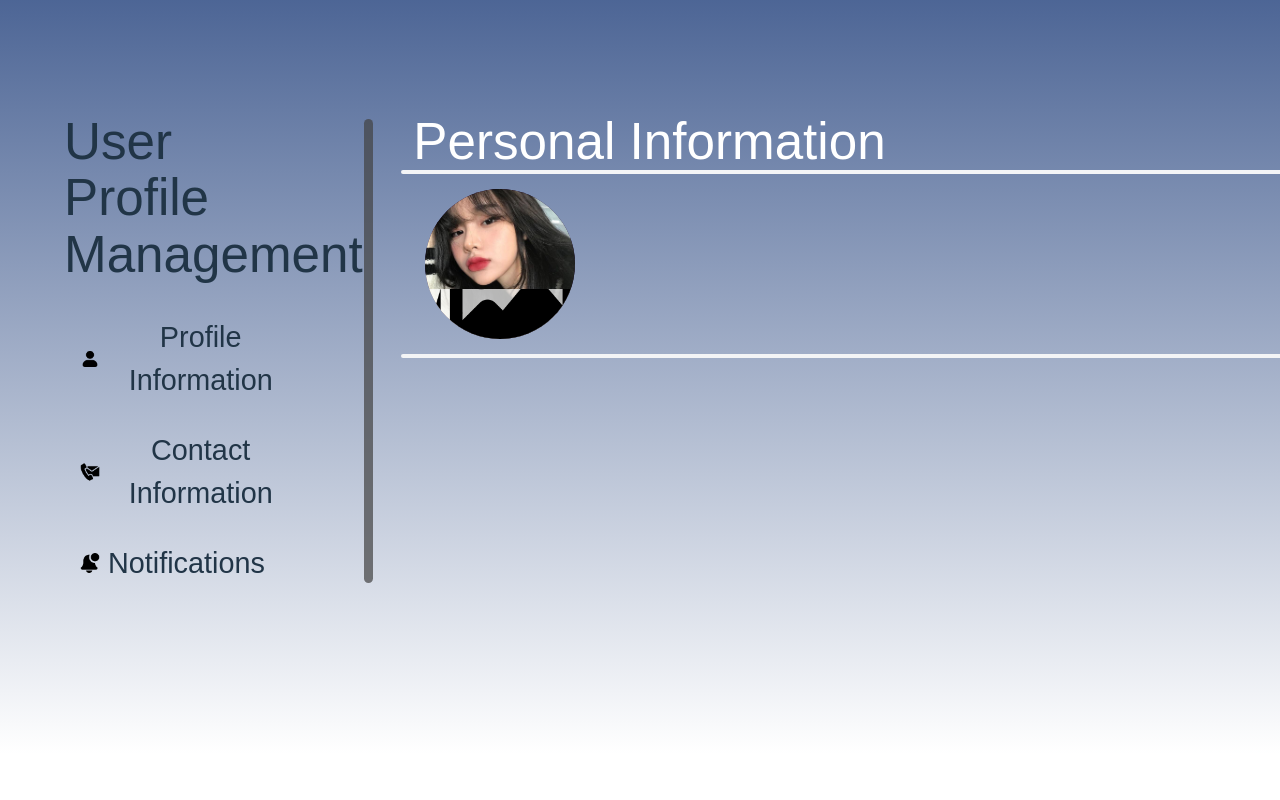
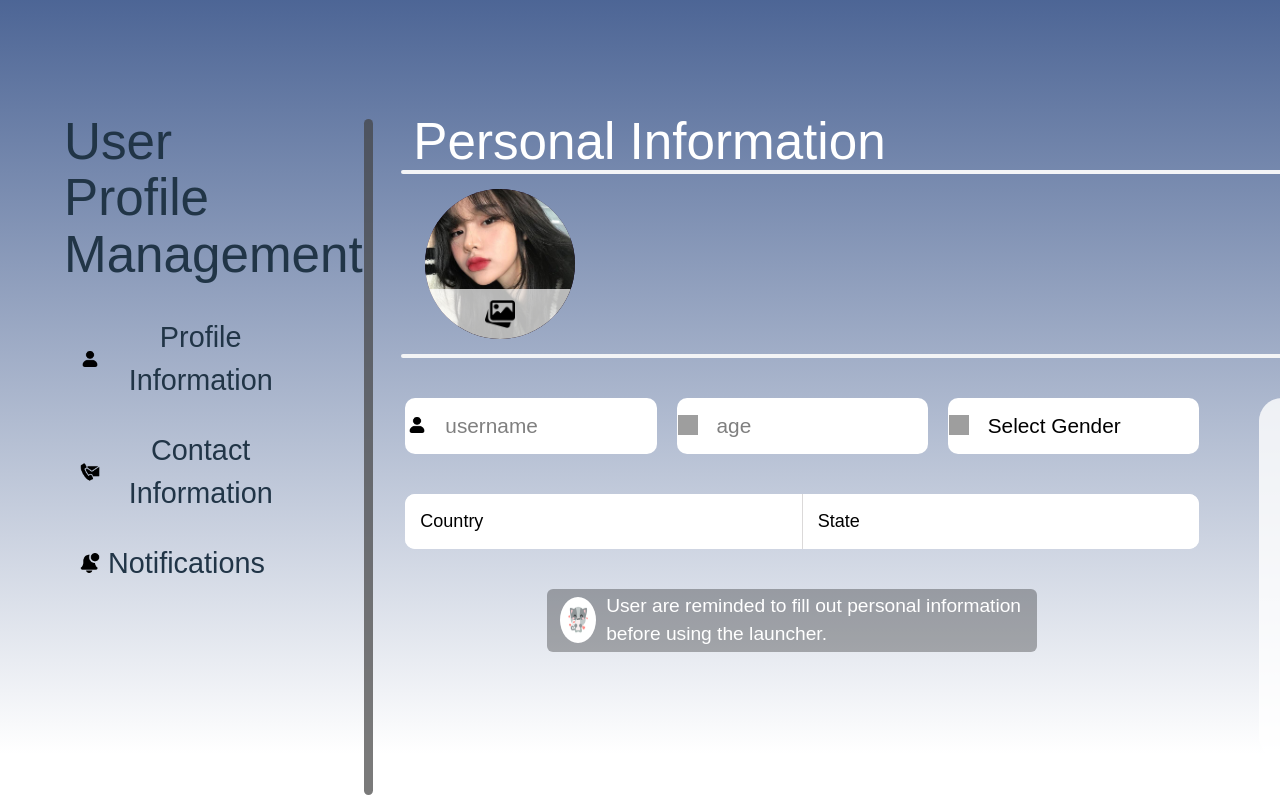
Before and after one commit to dcipherm3/Dream, a React (Vite) app in the folder dream-react/: page / in a window 1280 px wide. Shown: the part 2830-3630 px from the top of the page. Before the commit the page ends 3584 px from the top, so only its background shows below. Built offline with nearby package versions, Linux system fonts and the light colour scheme; grey boxes are pictures that could not be loaded; a web font is replaced by a local one.

Commit message:
Fixed and cleaned-up

```diff
--- a/dream-react/src/assets/styles/App.css
+++ b/dream-react/src/assets/styles/App.css
@@ -656,7 +656,7 @@
   transition: transform 0.2s ease-in-out;
 }
 
-uploadphoto img {
+.uploadphoto img {
   width: 30px;
   height: 30px;
   transition: transform 0.4s ease-in-out;
@@ -910,11 +910,12 @@ uploadphoto img {
 
 .deleteaccount__wrapper h1{
   font-size: xx-large;
+  color: black;
 }
 
 .deletion-reminder{
   background-color: rgb(0, 0, 0,0.3);
-  width: 360px;
+  width: 490px;
   display: flex;
   align-items: center;
   padding: 3px;
@@ -934,7 +935,7 @@ uploadphoto img {
 
 .deletion-reminder img{
   height: 30px;
-  width: 40px;
+  width: 30px;
 }
 
 .deletion-reminder p{
--- a/dream-react/src/components/homecontent.jsx
+++ b/dream-react/src/components/homecontent.jsx
@@ -283,14 +283,15 @@ function Homecontent() {
                         <hr className="border-2 border-gray-100 rounded-md ml-4"></hr>
                         <div className="switchcontent">
                             <div className="switchcontent">
-                            <div className="hidden userpersonalinformation_wrapper grid grid-cols-[1.5fr_1fr] py-10 gap-15">
+                            <div className="userpersonalinformation_wrapper grid grid-cols-[1.5fr_1fr] py-10 gap-15">
                                 <div className="flex flex-col gap-10 w-full">
                                     <div className="grid grid-cols-3">
                                         <div className="flex justify-center items-center">
-                                            <img className="inputicon" src="./src/assets/images/icons/username.png" alt="usericon"/>
+
+                                                <img className="inputicon" src="./src/assets/images/icons/username.png" alt="usericon"/>
+
                                             <input type="text" placeholder="username" name="username" id="username"/>
                                         </div>
-
                                         <div className="flex justify-center items-center">
                                             <img className="inputicon" src="./src/assets/images/icons/age.png" alt="usericon"/>
                                             <input type="number" placeholder="age" name="age" id="age" min={7} />
@@ -334,7 +335,7 @@ function Homecontent() {
                                                         "Germany", "France", "Australia", "India", "Brazil", "South Korea",
                                                         "China", "Italy", "Mexico", "South Africa", "Saudi Arabia"]
                                                         .map((country, index) => (
-                                                            <span key={index} className="countrystate-item">{country}</span>
+                                                            <span key={index} className="countrystate-item text-black">{country}</span>
                                                         ))}
                                                     </div>
 
```
